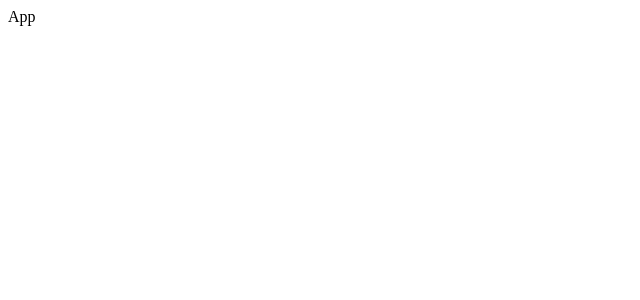
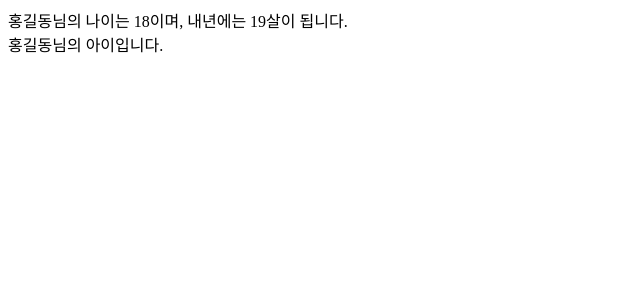
Before and after one commit to ryan7715/react-01-todo, a React (Vite) app: page / in a window 1280 px wide. Shown: the top 300 px of the page, without its empty margins (0-640 px from the left). Built offline with nearby package versions, Linux system fonts and the light colour scheme.

Commit message:
return에 대한 설명

```diff
--- a/src/App.jsx
+++ b/src/App.jsx
@@ -1,5 +1,17 @@
 function App() {
-    return <>App</>
+    /* return 문의 최상단 부모 태그(컴포넌트)는 무조건 1개만 있어야 함 */
+
+
+    let a = "홍길동";
+    let b = 18;
+
+    return <>
+        { /* 자바스크립트를 실행한 결과물을 리턴에 포함시키겠다. => 값이 나와야 함 */}
+        {/* 문은 불가능 함 => if문, for무느 함수 선언문, etc */}
+        {/* 계산을 시켜서 변수에 저장하는 할당문도 불가능 */}
+        <div>{a}님의 나이는 {b}이며, 내년에는 {b+1}살이 됩니다.</div>
+        <div>{a}님의 {b > 20 ? "성인" : "아이"}입니다.</div>
+    </>
 }
 
 export default App;
```
